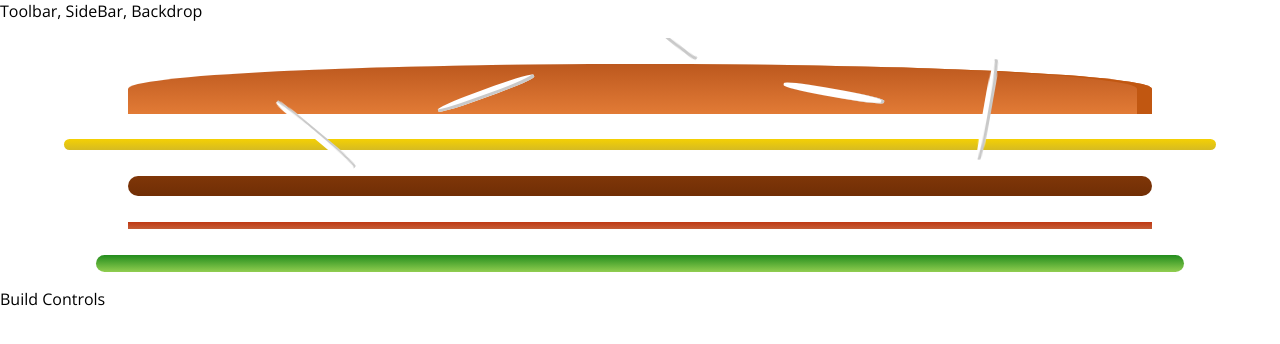
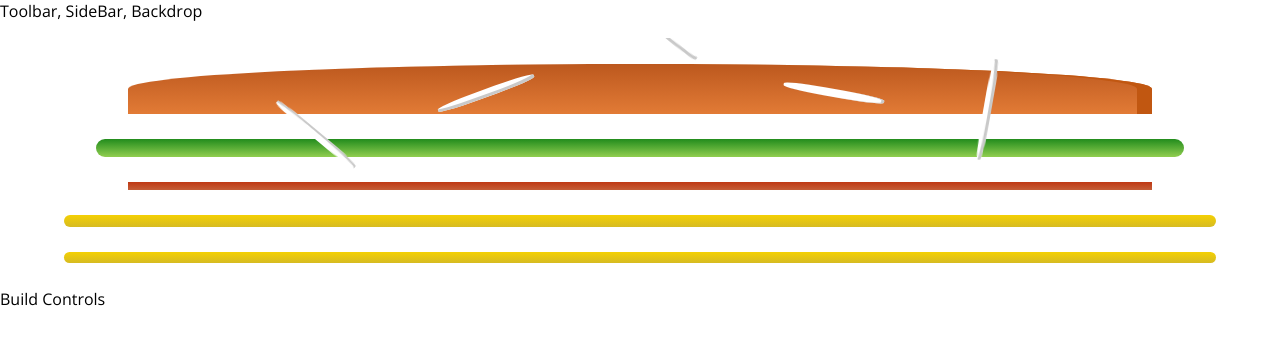
Before and after one commit to elattariyassine/burger-builder-react-js, a React (Create React App) app: page / in a window 1280 px wide. Shown: the top 344 px of the page. Built offline with nearby package versions, Linux system fonts and the light colour scheme.

Commit message:
feat: making the burger dynamic & creating initial state

```diff
--- a/src/components/Burger/Burger.js
+++ b/src/components/Burger/Burger.js
@@ -3,13 +3,19 @@
 import BurgerIngredient from './BurgerIngredient/BurgerIngredient';
 
 const burger = (props) => {
+
+    const transformedIngredients = Object.keys(props.ingredients)
+        .map(igKey => {
+            console.log(igKey);
+            return [...Array(props.ingredients[igKey])].map((_, i) => {
+                return <BurgerIngredient key={igKey + i} type={igKey} />;
+            });
+        });
+
     return (
         <div className={classes.Burger}>
             <BurgerIngredient type="bread-top"/>
-            <BurgerIngredient type="cheese"/>
-            <BurgerIngredient type="meat"/>
-            <BurgerIngredient type="bacon"/>
-            <BurgerIngredient type="salad"/>
+            {transformedIngredients}
             <BurgerIngredient type="bread-bottom"/>
         </div>
     );
--- a/src/containers/BurgerBuilder/BurgerBuilder.js
+++ b/src/containers/BurgerBuilder/BurgerBuilder.js
@@ -3,10 +3,25 @@
 import Burger from '../../components/Burger/Burger';
 
 class BurgerBuilder extends React.Component {
+
+    // constructor(props){
+    //     super(props);
+    //     this.state = {..}
+    // }
+
+    state = {
+        ingredients: {
+            salad: 1,
+            bacon: 1,
+            cheese: 2,
+            meat: 2,
+        }
+    }
+
     render(){
         return (
             <Aux>
-                <Burger />
+                <Burger ingredients={this.state.ingredients} />
                 <div>Build Controls</div>
             </Aux>
         );
```
